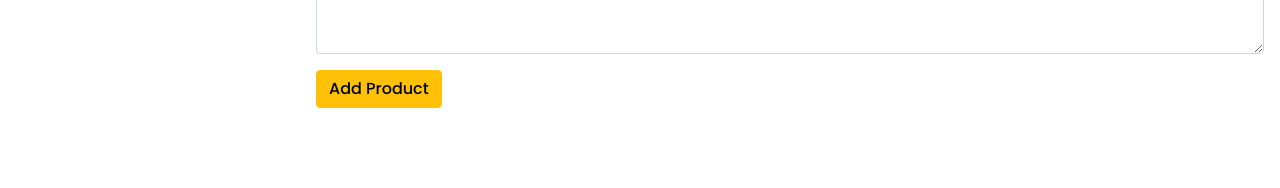
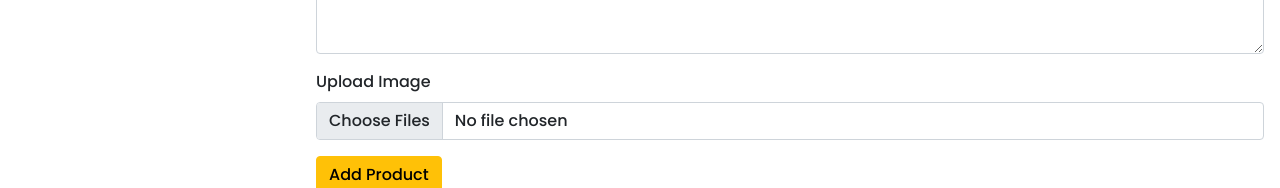
Before and after one commit to pariweshtamr/e-commerce-admin-frontend, a React (Create React App) app: page /products/new in a window 1280 px wide. Shown: the part 1075-1263 px from the top of the page. Before the commit the page ends 1199 px from the top, so only its background shows below. Built offline with nearby package versions, Linux system fonts and the light colour scheme; no server answers; sample sign-in values are in the browser's storage.

Commit message:
image uploader feature added

```diff
--- a/src/components/ProductForms/AddProductForm.js
+++ b/src/components/ProductForms/AddProductForm.js
@@ -9,8 +9,8 @@ const initialState = {
   title: '',
   price: 0,
   salesPrice: 0,
-  salesStartDate: null,
-  salesEndDate: null,
+  salesStartDate: '',
+  salesEndDate: '',
   brand: '',
   qty: 0,
   description: '',
@@ -20,6 +20,7 @@ const initialState = {
 const AddProductForm = () => {
   const dispatch = useDispatch()
   const [product, setProduct] = useState(initialState)
+  const [images, setImages] = useState([])
 
   const { categories } = useSelector((state) => state.category)
   const { isPending, productResponse } = useSelector((state) => state.product)
@@ -52,9 +53,25 @@ const AddProductForm = () => {
     })
   }
 
+  const handleOnImageSelect = (e) => {
+    const { name, files } = e.target
+
+    setImages(files)
+  }
+
   const handleOnSubmit = (e) => {
     e.preventDefault()
-    dispatch(addProductAction(product))
+
+    // combine forma data and images as multipart of form
+
+    const formData = new FormData()
+
+    for (const key in product) {
+      formData.append(key, product[key])
+    }
+    images.length && [...images].map((img) => formData.append('images', img))
+
+    dispatch(addProductAction(formData))
   }
   return (
     <div>
@@ -112,18 +129,6 @@ const AddProductForm = () => {
 
         <Form.Group className="mb-3">
           <Form.Label>* Category</Form.Label>
-          {/* <Form.Select
-            aria-label="Default select example"
-            name="category"
-            onChange={handleOnChange}
-            required
-            multiple
-          >
-            <option value="">Select Categories</option>
-            <option value="1">One</option>
-            <option value="2">Two</option>
-            <option value="3">Three</option>
-          </Form.Select> */}
           <Form.Select
             name="category"
             onChange={handleOnChange}
@@ -189,9 +194,18 @@ const AddProductForm = () => {
           />
         </Form.Group>
 
-        {/* <Form.Group className="mb-3" controlId="formBasicCheckbox">
-          <Form.Check type="checkbox" label="Check me out" />
-        </Form.Group> */}
+        {/* Image uploader */}
+        <Form.Group className="mb-3">
+          <Form.Label>Upload Image</Form.Label>
+          <Form.Control
+            name="image"
+            type="file"
+            onChange={handleOnImageSelect}
+            multiple
+            accept="image/*"
+          />
+        </Form.Group>
+
         <Button variant="warning" type="submit">
           Add Product
         </Button>
--- a/src/components/ProductTable/ProductTable.js
+++ b/src/components/ProductTable/ProductTable.js
@@ -24,26 +24,32 @@ const ProductTable = () => {
           </tr>
         </thead>
         <tbody>
-          {!productList?.length
-            ? 'No products to display'
-            : productList.map((row) => (
+          {!productList?.length ? (
+            <tr>
+              <td colSpan="6" className="text-center">
+                No products to display
+              </td>
+            </tr>
+          ) : (
+            productList.map((row, i) => (
               <tr key={row._id}>
-                  <td>1</td>
+                <td>{i + 1}</td>
                 <td>Online</td>
                 <td className="text-start">{row.title}</td>
                 <td>${row.price}</td>
                 <td>
                   <Button variant="info">
-                      <i class="fas fa-pencil-alt"></i>Edit
+                    <i className="fas fa-pencil-alt me-2"></i>Edit
                   </Button>
                 </td>
                 <td>
                   <Button variant="danger">
-                      <i class="fas fa-trash"></i>Delete
+                    <i className="fas fa-trash"></i>Delete
                   </Button>
                 </td>
               </tr>
-              ))}
+            ))
+          )}
         </tbody>
       </Table>
     </div>
--- a/src/pages/Product/ProductAction.js
+++ b/src/pages/Product/ProductAction.js
@@ -10,7 +10,7 @@ export const fetchProducts = (slug) => async (dispatch) => {
   dispatch(respondPending())
   const data = await getProduct(slug)
 
-  if (data.status === 'success') {
+  if (data?.status === 'success') {
     data.products && dispatch(getProductsSuccess(data))
     return
   }
@@ -22,7 +22,7 @@ export const addProductAction = (newProduct) => async (dispatch) => {
   dispatch(respondPending())
   const data = await addProduct(newProduct)
 
-  if (data.status === 'success') {
+  if (data?.status === 'success') {
     dispatch(addProdSuccess(data))
     return
   }
```
Lines whose indentation alone changed are shown as unchanged.
